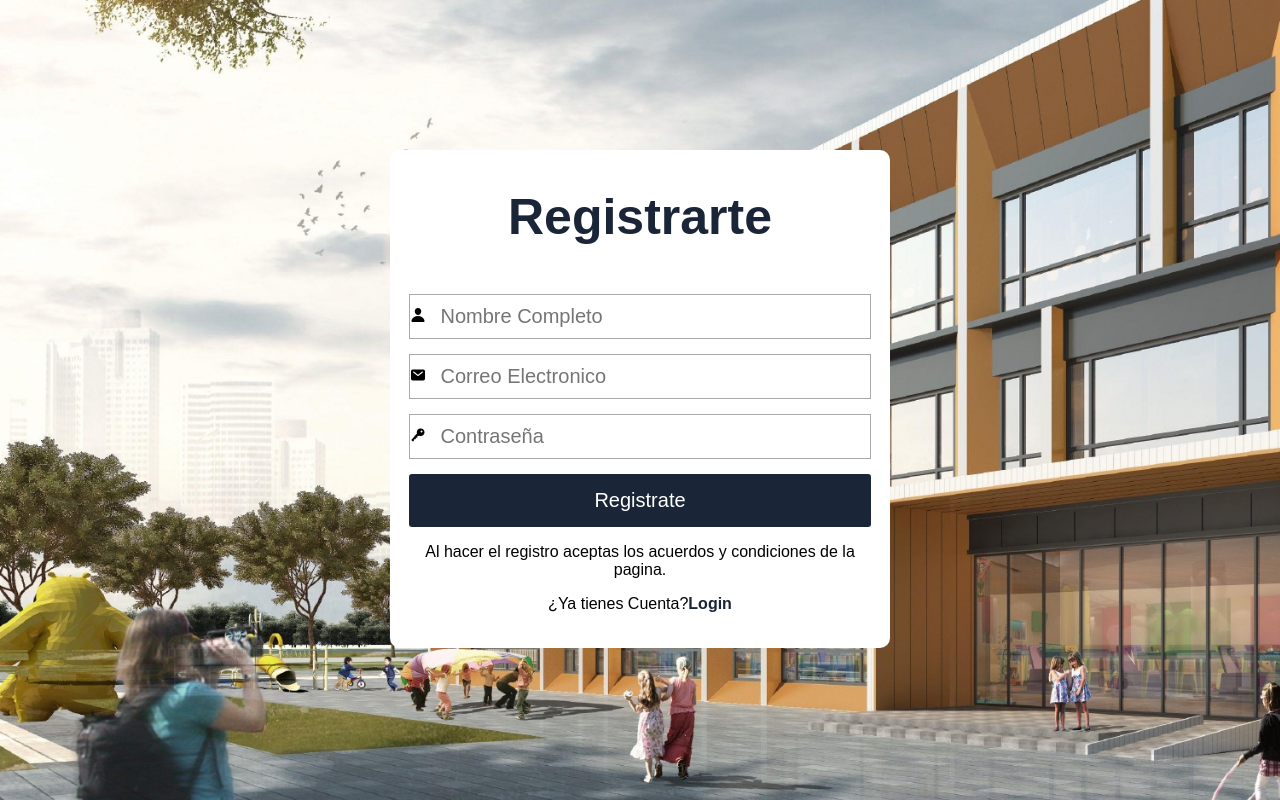
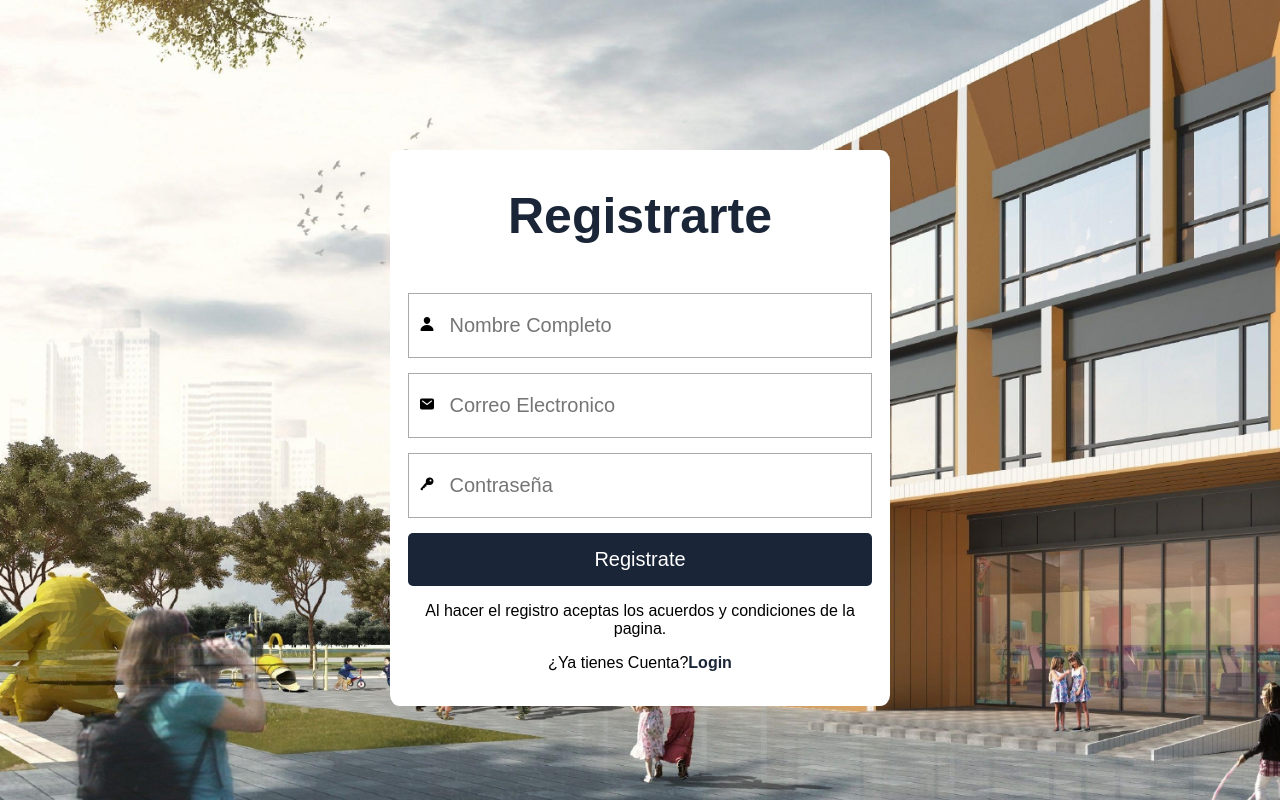
Before and after one commit to paginaTopicosEquipoDinamita/paginaEscuela, a PHP site: page /Registro.html in a window 1280 px wide. Run offline with PHP 8.4, Linux system fonts and the light colour scheme; some libraries are stand-ins or nearby versions.

Commit message:
Add files via upload

```diff
--- a/Registro.html
+++ b/Registro.html
@@ -30,7 +30,7 @@
   </div>
   <input type="submit" value="Registrate" class="button">
   <p>Al hacer el registro aceptas los acuerdos y condiciones de la pagina.</p>
-  <p>¿Ya tienes Cuenta?<a class="link" href="Login1.html">Login</a></p>
+  <p>¿Ya tienes Cuenta?<a class="link" href="Login1.php">Login</a></p>
 </div>
 </from>
     <script type="module" src="https://unpkg.com/ionicons@5.5.2/dist/ionicons/ionicons.esm.js"></script>
--- a/estilos.css
+++ b/estilos.css
@@ -15,7 +15,7 @@ body {
 .formulario {
     background: #fff;
     margin-top: 150px;
-    padding: 4px;
+    padding: 3px;
 }
 h1 {
     text-align: center;
@@ -31,6 +31,7 @@ input[type="text"], input[type="password"]{
 .input-contenedor{
     margin-bottom: 15px;
     border: 1px solid #aaa;
+    padding: 10px;
 }
 .icon{
     min-width: 50px;
@@ -44,7 +45,7 @@ input[type="text"], input[type="password"]{
     font-size: 20px;
     background: #1a2537;
     padding: 15px 20px;
-    border-radius: 3px;
+    border-radius: 5px;
     cursor: pointer;
 }
 .button:hover{
```
Also changed, not shown: Login1.html (+6 -2 lines).
